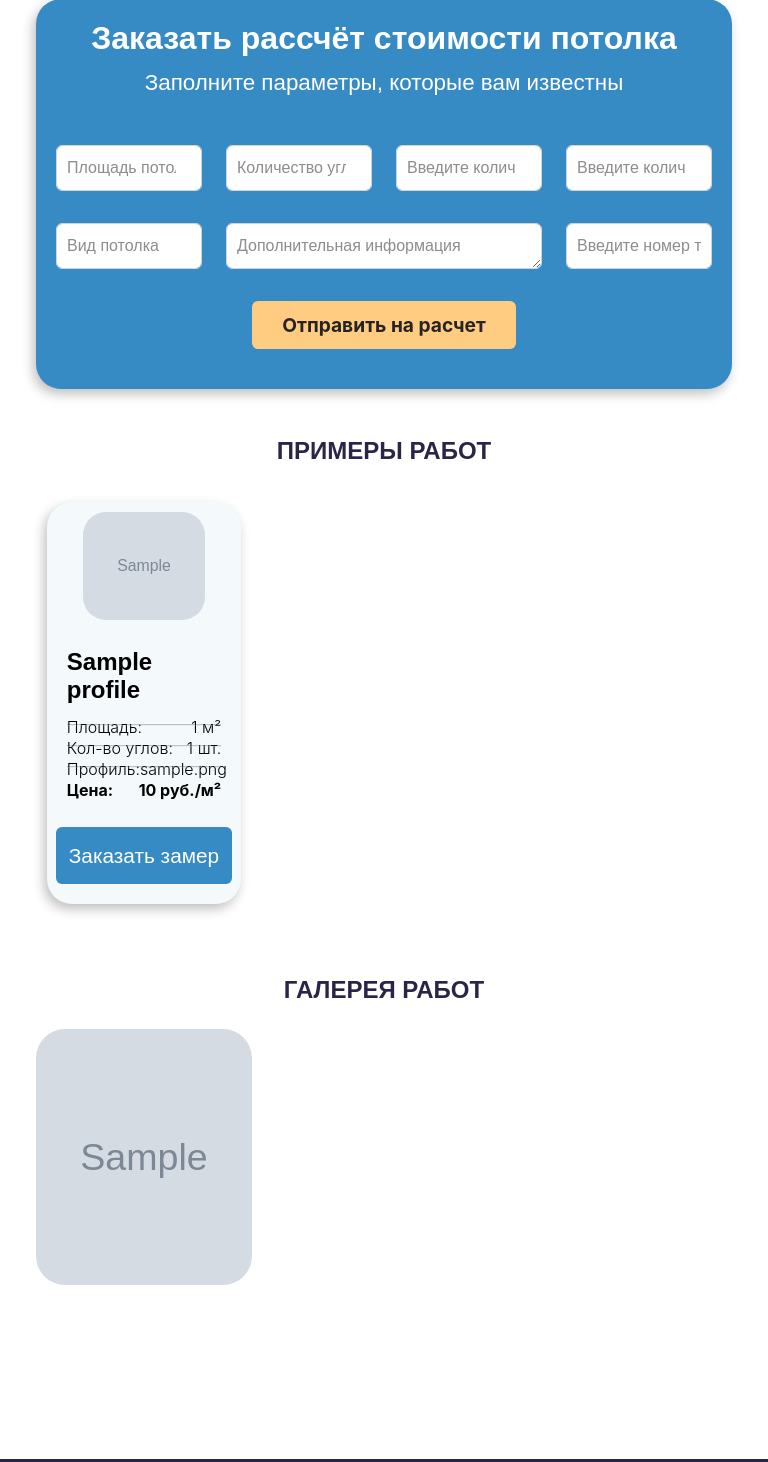
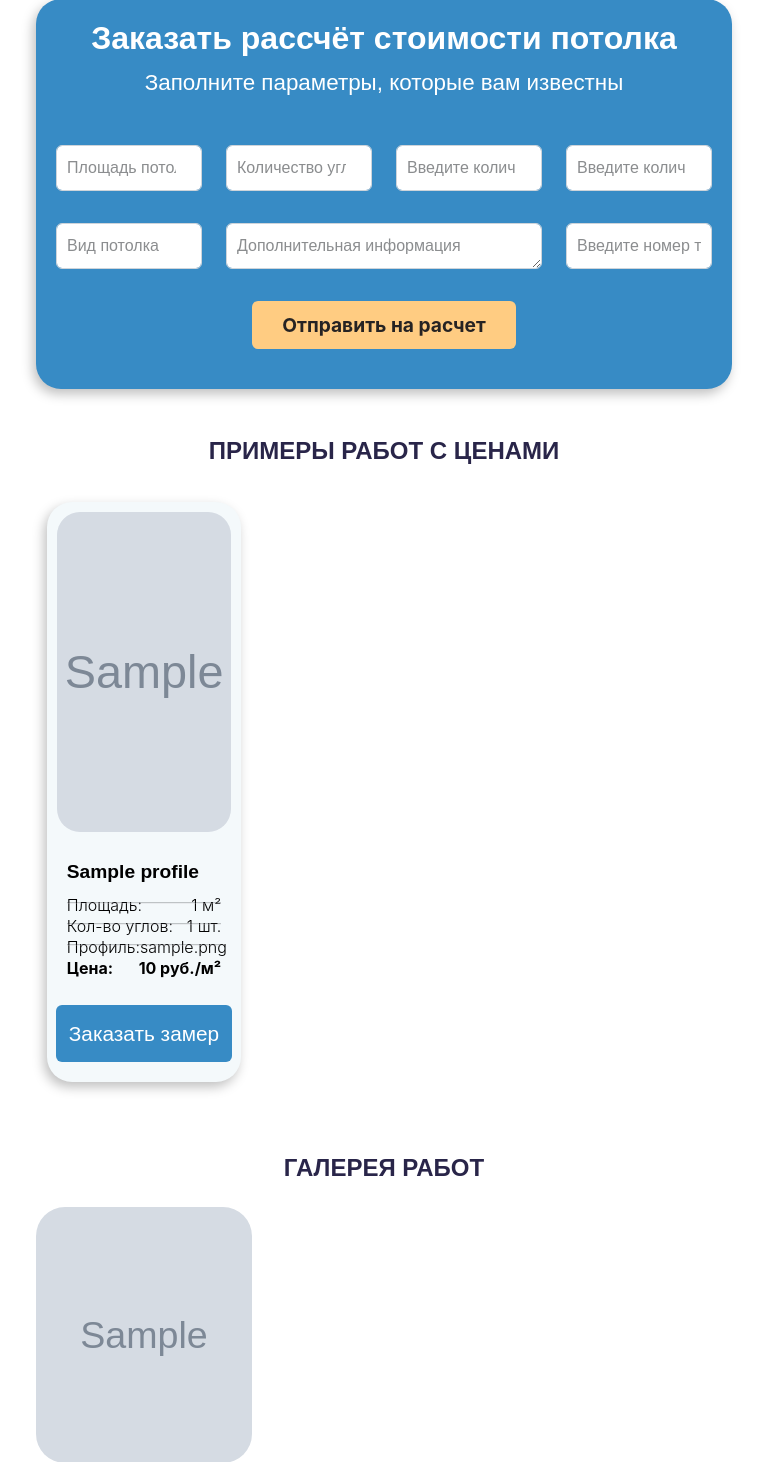
Before and after one commit to ToHellForever/your_stretch, a Django app: page / in a window 768 px wide. Shown: the part 1973-3435 px from the top of the page. Run offline with Django 5.2, Linux system fonts and the light colour scheme; tables that the repository leaves empty hold one stand-in row (values such as "Sample post"); grey boxes marked "Sample" are stand-in pictures.

Commit message:
карточки примеров работы готовы, настроил заголовки в block1 и block2

```diff
--- a/static/css/blocks.css
+++ b/static/css/blocks.css
@@ -101,3 +101,16 @@ h4 {
         margin-left: 0px;
     }
 }
+
+
+/* от 760 до 1216 пикселей */
+@media (min-width: 760px) and (max-width: 1216px) {
+    .block1-head {
+        white-space: wrap;
+}
+    .block2-head {
+        white-space: wrap;
+}
+
+
+}
--- a/static/css/work_card.css
+++ b/static/css/work_card.css
@@ -67,4 +67,18 @@ text-align: start;
 
 .btn-primary:hover {
   background-color: #2C7DBD;
+
+
 }
+@media (max-width: 768px) {
+  .work-image {
+    width: 90%;
+    height: 20rem;
+    margin-top: 10px;
+    border-radius: 23px;
+    object-fit: cover;
+  }
+  .work-name {
+    font-size: 1.2rem;
+  }
+}
--- a/templates/landing.html
+++ b/templates/landing.html
@@ -230,10 +230,10 @@
 
 
 <div class="container mt-5">
-  <h1>ПРИМЕРЫ РАБОТ</h1>
+  <h1>ПРИМЕРЫ РАБОТ С ЦЕНАМИ</h1>
   <div class="row mt-3">
     {% for work in profiles %}
-    <div class="col-md-4 col-sm-6 col-xs-12 mb-4">
+    <div class="col-md-4 col-xs-12 mb-4">
       <div class='work-card'>
         <img src="{{ work.image.url }}" class='work-image' alt="{{ work.title }}">
         <div class="work-details-container">
```
